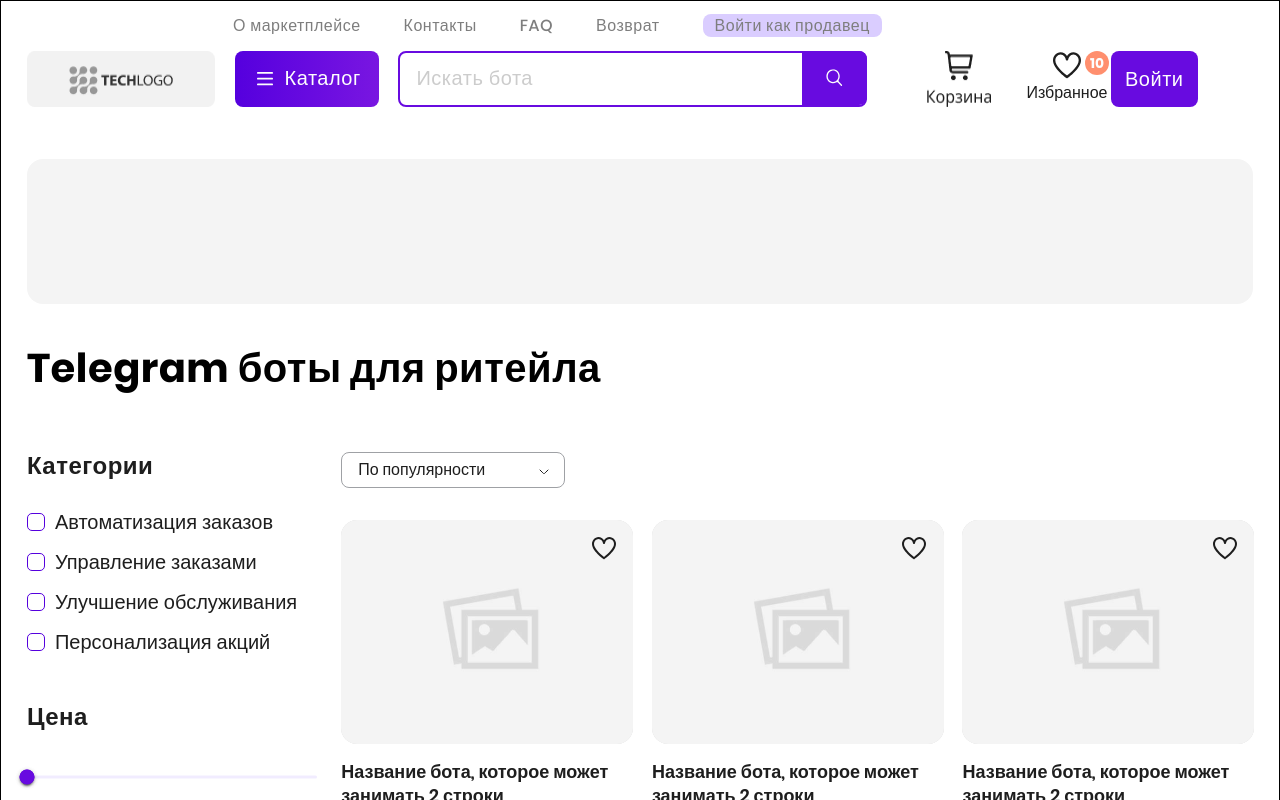
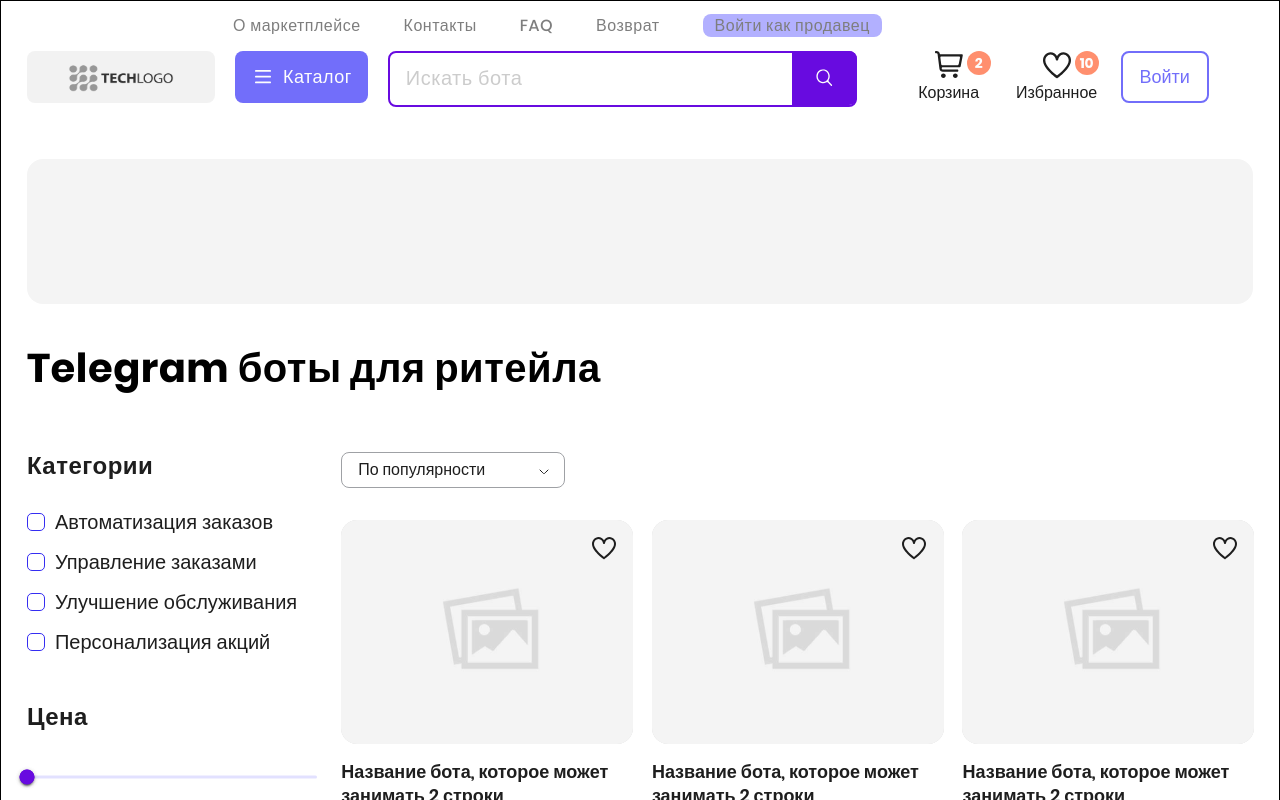
Before and after one commit to Marketplace-of-telegram-bots-for-retail/frontend, a React (Create React App) app: page /#/ in a window 1280 px wide. Shown: the top 800 px of the page. Built offline with nearby package versions, Linux system fonts and the light colour scheme.

Commit message:
header button edit 70%

```diff
--- a/src/blocks/page/page.css
+++ b/src/blocks/page/page.css
@@ -1,13 +1,23 @@
 :root {
-  --text-color: #7E7E7E;
-  --secondary-purple-light: #DACDFF;
+  --text-color: #7e7e7e;
   --s-indent: 1.62rem;
-  --gradient-primary: linear-gradient(270deg, #7916E1 0%, #680BE0 47.92%, #5500DE 100%);
-  --primary-white: #FDFDFD;
-  --letter-space: .5px;
-  --input-text: #CCCCCC;
-  --accent-purple: #680BE0;
-  --primary-black: #1E1E1E;
-  --secondary-accent-blue-dark: #5500DE;
-  --gray-medium: #7E7E7E;
+  --gradient-primary: linear-gradient(
+    270deg,
+    #7916e1 0%,
+    #680be0 47.92%,
+    #5500de 100%
+  );
+  --primary-white: #fdfdfd;
+  --letter-space: 0.5px;
+  --input-text: #cccccc;
+  --accent-purple: #680be0;
+  --primary-black: #1e1e1e;
+  --primary-accent: #726efa;
+  --secondary-accent-blue-dark: #352df2;
+  --secondary-purple-light: #b2b0ff;
+  --gray-medium: #7e7e7e;
+  --gray-dark: #737373;
+  --gray-additional: #9fa1a5;
+  --accent-orange: #ff8f6e;
+  --primary-accent-magenta: #ea248a;
 }
--- a/src/components/Card/Card.css
+++ b/src/components/Card/Card.css
@@ -16,10 +16,12 @@
   height: 224px;
   background: #d9d9d9;
   cursor: pointer;
+  transition: all 0.5s;
 }
 
 .card__cover:hover {
   box-shadow: 0px 0px 20px 4px rgba(0, 0, 0, 0.1);
+  transition: all 0.5s;
 }
 
 .card__like {
@@ -119,10 +121,12 @@
   font-weight: 500;
   line-height: 24px; /* 120% */
   cursor: pointer;
+  transition: all 0.5s;
 }
 
 .card__button_large_solid:hover {
   background: rgba(53, 45, 242, 1);
+  transition: all 0.5s;
 }
 
 .card__button_large_solid:disabled {
--- a/src/components/Header/Header.css
+++ b/src/components/Header/Header.css
@@ -44,10 +44,6 @@
   padding-bottom: 2rem;
 }
 
-.header__logo {
-  margin-right: 1.23rem;
-}
-
 .header__catalog {
   background: var(--gradient-primary);
   display: flex;
@@ -57,21 +53,6 @@
   border-radius: 0.5rem;
   cursor: pointer;
   margin-right: 1.23rem;
-}
-
-.header__catalog-text {
-  color: var(--primary-white);
-  font-size: 1.25rem;
-  font-weight: 500;
-  margin-left: 0.5rem;
-  letter-spacing: var(--letter-space);
-}
-
-.header__catalog-container {
-  padding: 0.88rem 0.75rem;
-  display: flex;
-  align-items: center;
-  justify-content: center;
 }
 
 .header__input {
@@ -107,64 +88,177 @@
   cursor: pointer;
 }
 
-.header__enter-button {
-  all: unset;
-  background-color: var(--accent-purple);
+.header__navbar {
+  display: flex;
+  justify-content: space-between;
+  flex-direction: row;
+  margin: 0;
+  padding: 0;
+  gap: 1.25rem;
+}
+
+.header__logo {
+  display: flex;
+  width: 11.75rem;
+  height: 3.25rem;
+  margin: 0;
+  padding: 0;
+  cursor: pointer;
+  background: center no-repeat url(../../images/logo.svg);
+  /* transition: all 0.5s; */
+}
+/* .header__logo:hover {
+  transition: all 0.5s;
+} */
+
+.header__button-medium {
+  display: flex;
+  flex-direction: row;
+  flex-wrap: nowrap;
+  justify-content: center;
+  align-items: center;
+  gap: 0.5rem;
+  height: 3.25rem;
+  padding: 0.875rem 1rem;
+  border-radius: 0.5rem;
+  background: var(--primary-accent);
+  border: none;
+  transition: all 0.5s;
+}
+.header__button-medium:hover {
+  background: var(--secondary-accent-blue-dark);
+  transition: all 0.5s;
+}
+.header__button-medium:disabled {
+  background: var(--secondary-purple-light);
+  transition: all 0.5s;
+}
+.header__catalog-icon {
+  width: 1.5rem;
+  height: 1.5rem;
+  margin: 0;
+  padding: 0;
+  background: center no-repeat url(../../images/ic_menu-catalog-24.svg);
+}
+.header__catalog-text {
   color: var(--primary-white);
-  font-size: 1.25rem;
   letter-spacing: var(--letter-space);
-  font-weight: 500;
-  line-height: 1.5rem;
-  padding: 0.88rem;
+  text-align: center;
+  font-size: 1.125rem;
+  font-style: normal;
+  font-weight: 400;
+  line-height: 1.375rem;
+}
+
+.header__button-small {
+  display: flex;
+  width: 5.5rem;
+  height: 3.25rem;
+  padding: 0.875rem;
+  justify-content: center;
+  align-items: center;
+  gap: 0.625rem;
+  cursor: pointer;
   border-radius: 0.5rem;
+  text-align: center;
+  font-size: 1.125rem;
+  font-style: normal;
+  font-weight: 400;
+  line-height: 1.375rem; /* 122.222% */
+  transition: all 0.5s;
+}
+.header__button-small_solid {
+  background: var(--primary-accent);
+  color: var(--primary-white);
+}
+.header__button-small_solid:hover {
+  background: var(--secondary-accent-blue-dark);
+  transition: all 0.5s;
+}
+.header__button-small_solid:disabled {
+  background: var(--secondary-purple-light);
+}
+.header__button-small_border {
+  border: 2px solid var(--primary-accent);
+  color: var(--primary-accent);
+  background: none;
+}
+.header__button-small_border:hover {
+  color: var(--secondary-accent-blue-dark);
+  border: 2px solid var(--secondary-accent-blue-dark);
+  transition: all 0.5s;
+}
+.header__button-small_border:disabled {
+  color: var(--secondary-purple-light);
+  border: 2px solid var(--secondary-purple-light);
+}
+
+.header__menu-button-icon {
+  position: relative;
+  display: flex;
+  width: 5.5rem;
+  height: 3.25rem;
+  flex-direction: column;
+  justify-content: space-between;
+  align-items: center;
+  gap: 0.25rem;
+  text-decoration: none;
+  overflow: hidden;
+  color: var(--primary-black);
+  text-align: center;
+  text-overflow: ellipsis;
+  font-size: 1rem;
+  font-style: normal;
+  font-weight: 400;
+  line-height: 1.25rem;
   cursor: pointer;
 }
-.header__button-menu-icon {
-  position: relative;
-  display: flex;
-  width: 88px;
-  height: 52px;
-  flex-direction: column;
-  justify-content: center;
-  align-items: center;
-  gap: 4px;
-  cursor: pointer;
-  text-decoration: none;
-  overflow: hidden;
-  color: var(--Primary-Black, #1e1e1e);
-  text-align: center;
-  text-overflow: ellipsis;
-  font-size: 16px;
-  font-style: normal;
-  font-weight: 400;
-  line-height: 20px;
+.header__menu-button-icon:hover {
+  color: var(--secondary-accent-blue-dark);
 }
-
-.header__favourite-button {
+.header__button-icon {
   display: flex;
   margin: 0;
   padding: 0;
-  width: 28px;
-  height: 28px;
+  width: 1.75rem;
+  height: 1.75rem;
+}
+.header__button-icon_favorite {
   background: center no-repeat url(../../images/ic_heart-28.svg);
 }
+.header__button-icon_cart {
+  background: center no-repeat url(../../images/ic_cart-24.svg);
+}
+.header__button-icon_profile {
+  background: center no-repeat url(../../images/ic_profile-28.svg);
+}
+.header__menu-button-icon:hover .header__button-icon_favorite {
+  background-image: url(../../images/ic_heart-28-blue-dark.svg);
+}
+.header__menu-button-icon:hover .header__button-icon_cart {
+  background-image: url(../../images/ic_cart-24-blue-dark.svg);
+}
+.header__menu-button-icon:hover .header__button-icon_profile {
+  background-image: url(../../images/ic_profile-28-blue-dark.svg);
+}
+
 .header__badge-counter {
   position: absolute;
+  right: 0.125rem;
   top: 0;
-  right: 2px;
   display: flex;
-  width: 24px;
-  height: 24px;
-  padding: 4px;
+  width: 1.5rem;
+  height: 1.5rem;
+  padding: 0.25rem;
   flex-direction: column;
   justify-content: center;
   align-items: center;
   border-radius: 50%;
-  background: var(--Accent-Orange, #ff8f6e);
-  color: var(--Primary-White, #fdfdfd);
+  background: var(--accent-orange);
+  color: var(--primary-white);
   text-align: center;
-  font-size: 14px;
+  font-size: 0.875rem;
   font-style: normal;
   font-weight: 700;
-  line-height: 20px;
+  line-height: 1.25rem;
 }
--- a/src/components/Header/Header.jsx
+++ b/src/components/Header/Header.jsx
@@ -1,15 +1,22 @@
 /* eslint-disable jsx-a11y/anchor-is-valid */
-import React from 'react';
-import { Link } from 'react-router-dom';
+import React, { useState } from 'react';
+import { Link, NavLink } from 'react-router-dom';
 import { ARR_NAV } from '../../utils/constants';
 import './Header.css';
-import Logo from '../../images/Logo.png';
-import Stripes from '../../images/ic_menu-catalog-24.svg';
 import searchButton from '../../images/01 align center.svg';
-import basket from '../../images/Button-menu-icon.png';
 // import favourites from '../../images/Button-menu-favorites.png';
 
 const Header = ({ showAuthButtons, setShowAuthButtons }) => {
+  // Временные
+  const user = {
+    name: 'Валерка',
+  };
+
+  const [isLogin, setLogin] = useState(false);
+  const handleLogin = () => {
+    setLogin(!isLogin);
+    setShowAuthButtons(!showAuthButtons);
+  };
   return (
     <section className='header'>
       <nav className='header__nav'>
@@ -26,12 +33,11 @@ const Header = ({ showAuthButtons, setShowAuthButtons }) => {
         })}
       </nav>
       <article className='header__basis'>
-        <img className='header__logo' src={Logo} alt='лого' />
-        <button className='header__catalog' type='button'>
-          <div className='header__catalog-container'>
-            <img src={Stripes} alt='полоски' />
+        <div className='header__navbar'>
+          <NavLink className='header__logo' to='/'></NavLink>
+          <button className='header__button-medium' type='button'>
+            <span className='header__catalog-icon'></span>
             <span className='header__catalog-text'>Каталог</span>
-          </div>
           </button>
           <div style={{ position: 'relative', marginRight: '3rem' }}>
             <input
@@ -47,19 +53,38 @@ const Header = ({ showAuthButtons, setShowAuthButtons }) => {
               />
             </button>
           </div>
-        <img className='header__basket-button' src={basket} alt='корзина' />
-        <Link to='/favorites' className='header__button-menu-icon'>
-          <span className='header__favourite-button'></span>
+        </div>
+        <div className='header__navbar'>
+          <Link to='/cart' className='header__menu-button-icon'>
+            <span className='header__button-icon header__button-icon_cart'></span>
+            <span className='header__badge-counter'>2</span>
+            Корзина
+          </Link>
+          <Link to='/favorites' className='header__menu-button-icon'>
+            <span className='header__button-icon header__button-icon_favorite'></span>
             <span className='header__badge-counter'>10</span>
             Избранное
           </Link>
+          {!isLogin ? (
             <button
-          className='header__enter-button'
+              className='header__button-small header__button-small_border'
               type='button'
-          onClick={() => setShowAuthButtons(!showAuthButtons)}
+              onClick={() => handleLogin()}
             >
               Войти
             </button>
+          ) : (
+            <Link
+              to='/profile'
+              className='header__menu-button-icon '
+              onClick={() => handleLogin()}
+            >
+              <span className='header__button-icon header__button-icon_profile'></span>
+              {/* <span className='header__badge-counter'></span> */}
+              {user.name}
+            </Link>
+          )}
+        </div>
       </article>
     </section>
   );
```
Lines whose indentation alone changed are shown as unchanged.
